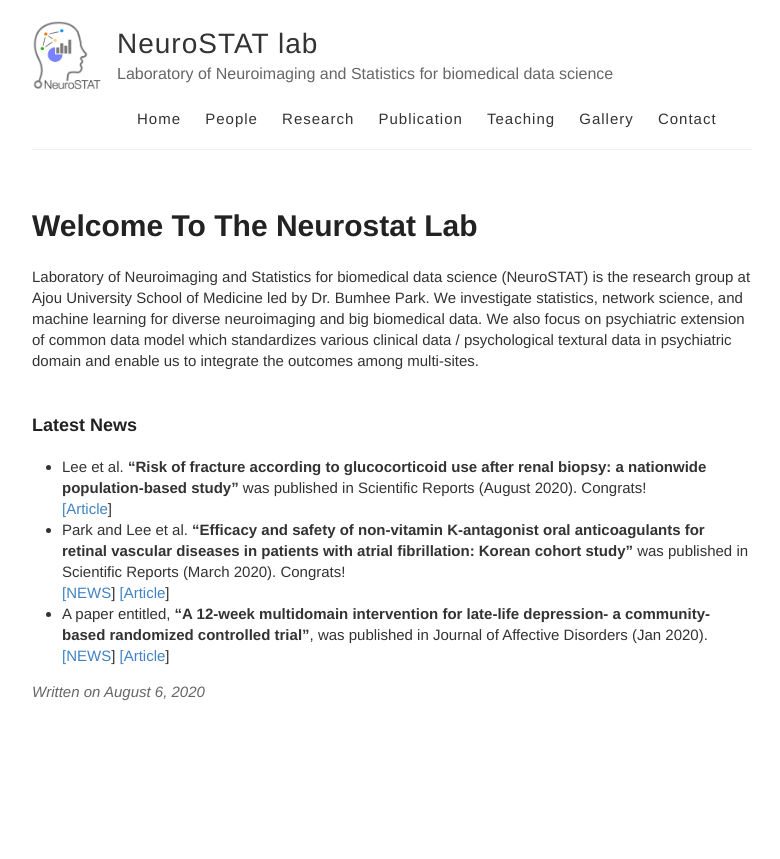
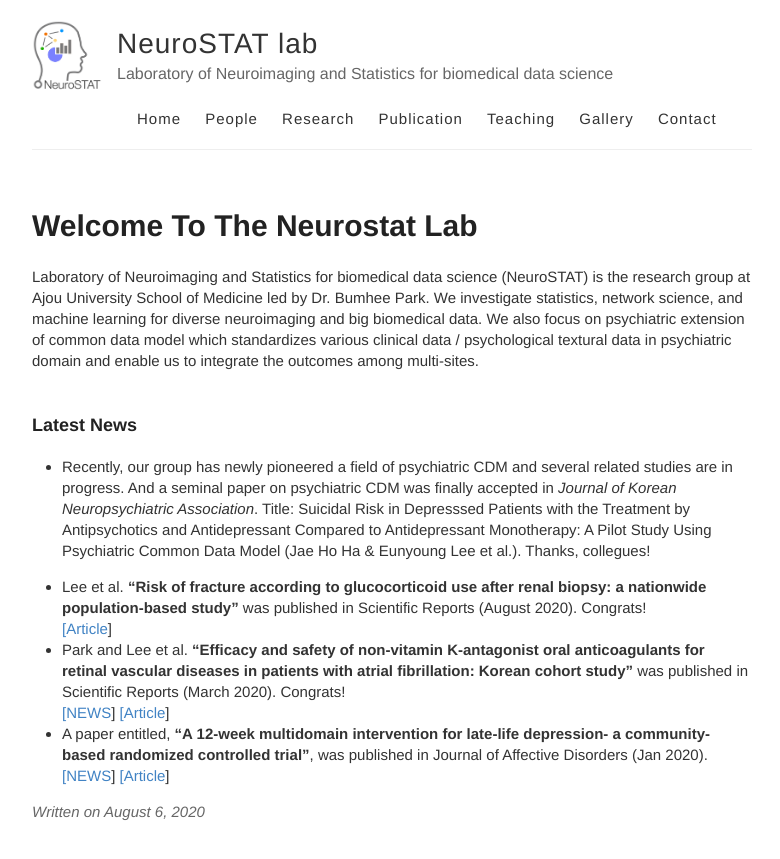
Before and after one commit to neurostat-lab/neurostat-lab.github.io, a Jekyll site: the page built from _posts/2020-08-06-Welcome-to-the-NeuroSTAT-lab.md, in a window 1280 px wide. Shown: the top 859 px of the page, without its empty margins (248-1028 px from the left). Built offline with Jekyll 4.4.1, drawn with Linux system fonts in a browser that asks for light colours.

Commit message:
Update 2020-08-06-Welcome-to-the-NeuroSTAT-lab.md

```diff
--- a/_posts/2020-08-06-Welcome-to-the-NeuroSTAT-lab.md
+++ b/_posts/2020-08-06-Welcome-to-the-NeuroSTAT-lab.md
@@ -4,6 +4,8 @@ layout: post
 Laboratory of Neuroimaging and Statistics for biomedical data science (NeuroSTAT) is the research group at Ajou University School of Medicine led by Dr. Bumhee Park. We investigate statistics, network science, and machine learning for diverse neuroimaging and big biomedical data. We also focus on psychiatric extension of common data model which standardizes various clinical data / psychological textural data in psychiatric domain and enable us to integrate the outcomes among multi-sites.<br>
 <br>
 #### Latest News
+* Recently, our group has newly pioneered a field of psychiatric CDM and several related studies are in progress. And a seminal paper on psychiatric CDM was finally accepted in _Journal of Korean Neuropsychiatric Association_. Title: Suicidal Risk in Depresssed Patients with the Treatment by Antipsychotics and Antidepressant Compared to Antidepressant Monotherapy: A Pilot Study Using Psychiatric Common Data Model (Jae Ho Ha & Eunyoung Lee et al.). Thanks, collegues!
+
 * Lee et al. **"Risk of fracture according to glucocorticoid use after renal biopsy: a nationwide population-based study"** was published in Scientific Reports (August 2020). Congrats! <br>
 [\[Article](https://www.nature.com/articles/s41598-020-70935-w)]<br>
 * Park and Lee et al. **"Efficacy and safety of non-vitamin K-antagonist oral anticoagulants for retinal vascular diseases in patients with atrial fibrillation: Korean cohort study"** was published in Scientific Reports (March 2020). Congrats! <br>
```
